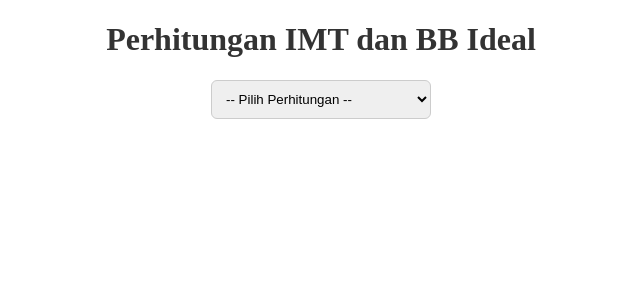
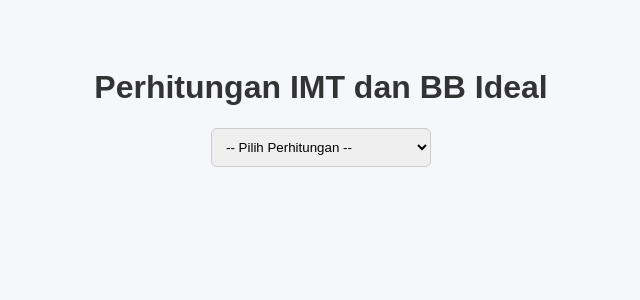
Before and after one commit to ariangsari07-sys/kalkulator-imt, a SvelteKit app: page / in a window 1280 px wide. Shown: the top 300 px of the page, without its empty margins (319-959 px from the left). Built offline with nearby package versions, Linux system fonts and the light colour scheme.

Commit message:
update imt and bb ideal calculation

```diff
--- a/src/routes/+page.svelte
+++ b/src/routes/+page.svelte
@@ -4,6 +4,11 @@
   let hasil = "";
 
   function hitungIMT() {
+    if (!bb || !tb_imt) {
+      hasil = "Mohon isi BB dan TB";
+      return;
+    }
+
     const imt = bb / (tb_imt * tb_imt);
     let kategori = "";
 
@@ -16,8 +21,17 @@
   }
 
   function hitungBBIdeal() {
+    if (!tb_bb) {
+      hasil = "Mohon isi TB";
+      return;
+    }
+
     const bbIdeal = (tb_bb - 100) * 0.9;
     hasil = `BB Ideal: ${bbIdeal.toFixed(1)} kg`;
+  }
+
+  $: if (pilihan) {
+    hasil = "";
   }
 </script>
 
@@ -47,7 +61,7 @@
 <p id="hasil">{hasil}</p>
 
 <style>
-  body {
+  :global(body) {
     font-family: Arial, sans-serif;
     background: #f5f7fa;
     padding: 40px;
```
